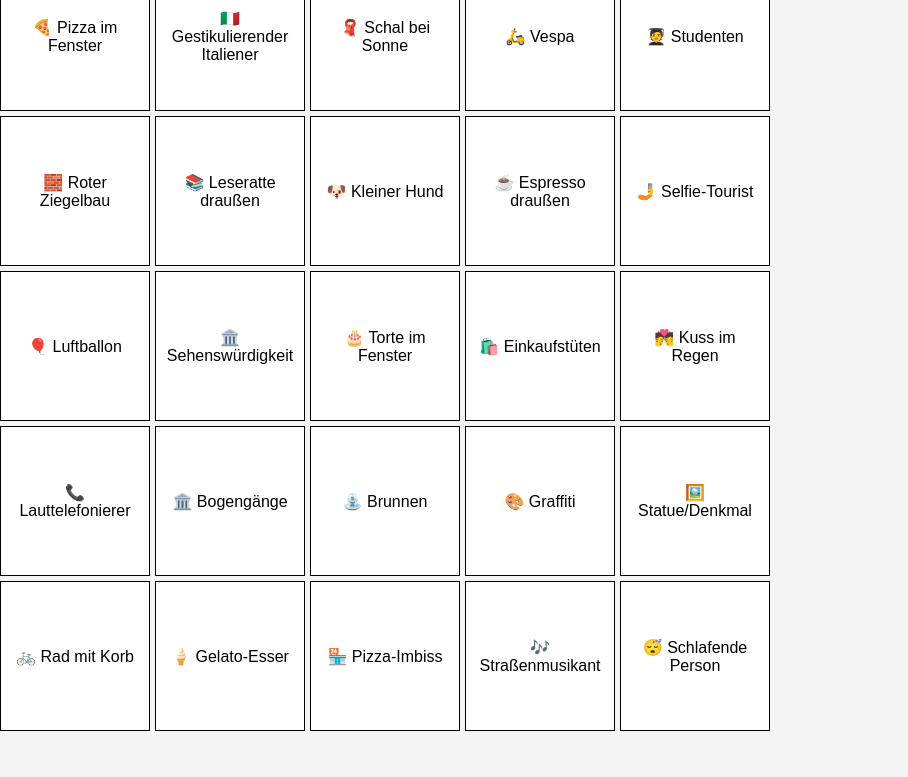
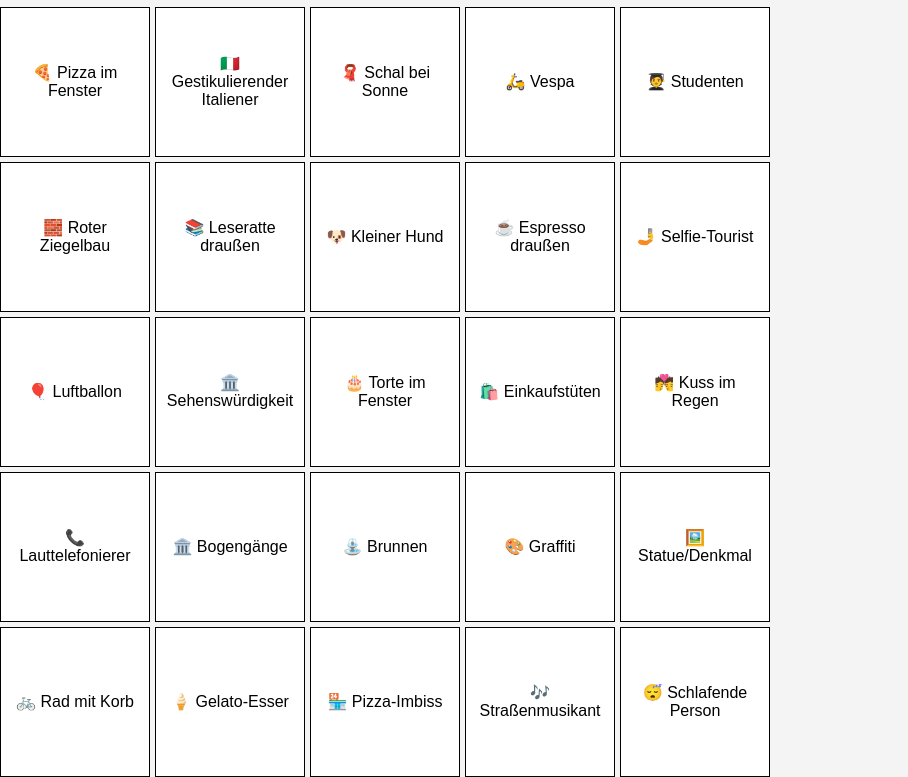
Before and after one commit to turtlecoding-lab/bologna-bingo, a plain HTML site: page index.html in a window 1280 px wide. Shown: the part 94-871 px from the top of the page, without its empty margins (0-908 px from the left). Before the commit the page ends 825 px from the top, so only its background shows below. Drawn offline with Linux system fonts and the light colour scheme.

Commit message:
Update style.css

```diff
--- a/style.css
+++ b/style.css
@@ -1,18 +1,18 @@
 body {
   font-family: Arial, sans-serif;
   display: flex;
-  justify-content: center;
-  align-items: center;
-  height: 100vh;
+  justify-content: flex-start; /* Stellen wir sicher, dass der Inhalt oben bleibt */
+  flex-direction: column; /* Vertikale Ausrichtung des Inhalts */
+  height: 100vh; /* Stellen sicher, dass die Höhe des Viewports genutzt wird */
   margin: 0;
   background-color: #f4f4f4;
-  overflow-x: auto; /* Horizontale Scrollbar hinzufügen */
-  width: 100%; /* Sicherstellen, dass der Body den gesamten Bildschirm ausfüllt */
+  overflow-x: auto; /* Horizontale Scrollbar bleibt aktiv */
 }
 
 .container {
   text-align: center;
-  width: 100%; /* Damit die Container-Breite den gesamten Bildschirm ausnutzt */
+  width: 100%; /* Sicherstellen, dass die Container-Breite den gesamten Bildschirm ausnutzt */
+  padding-top: 20px; /* Etwas Abstand zur oberen Kante */
 }
 
 .grid {
@@ -21,6 +21,7 @@ body {
   grid-template-rows: repeat(5, 150px); /* Feste Höhe der Reihen */
   gap: 5px;
   width: 800px; /* Breite des Grids über die gesamte Breite hinaus */
+  margin-top: 20px; /* Abstand nach der Überschrift */
 }
 
 .bingo-tile {
```
